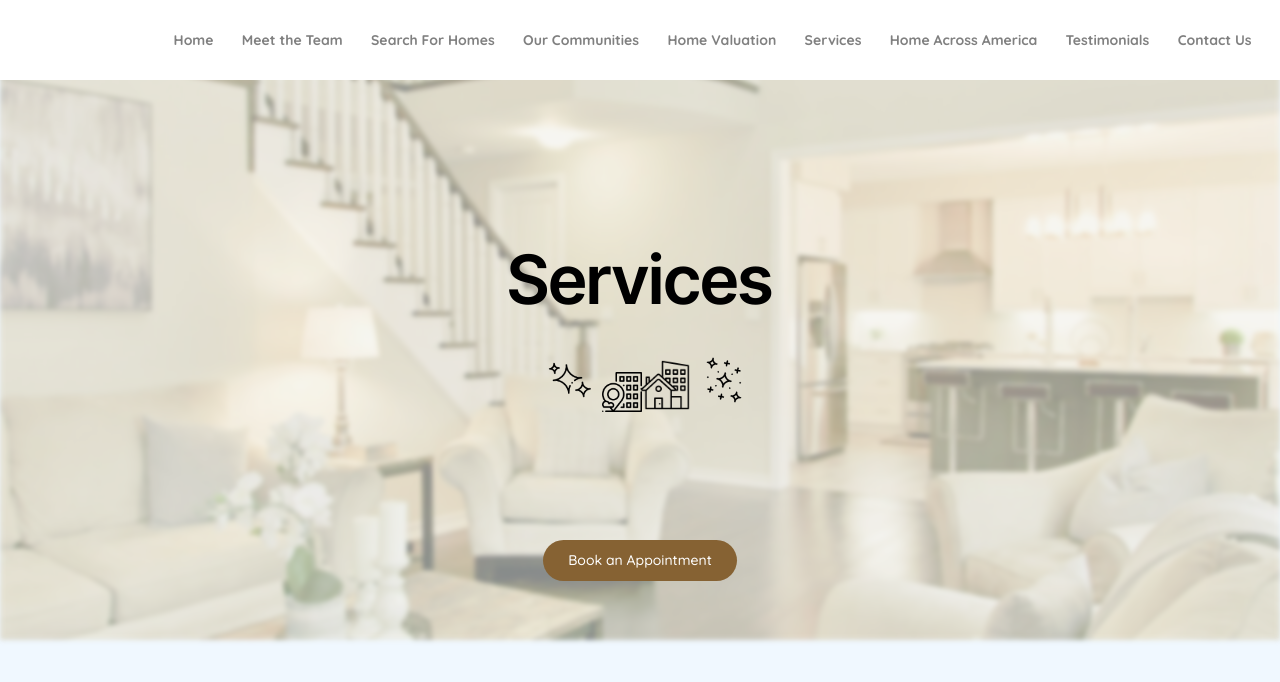
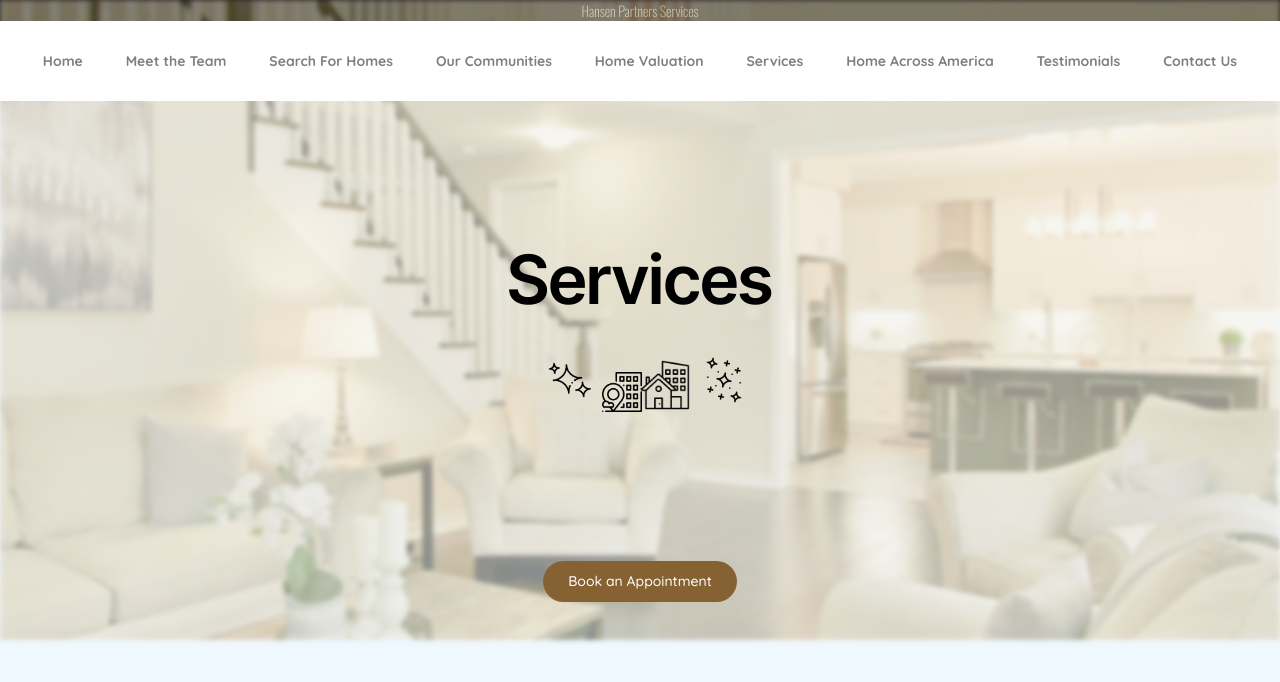
Before and after one commit to yelamoste/Hansen-Partners-Services, a React (Vite) app: page / in a window 1280 px wide. Shown: the top 682 px of the page. Built offline with nearby package versions, Linux system fonts and the light colour scheme.

Commit message:
Update Navbar.jsx

```diff
--- a/src/components/navbar/Navbar.jsx
+++ b/src/components/navbar/Navbar.jsx
@@ -4,9 +4,10 @@ import { Link } from 'react-router-dom'
 
 const Navbar = () => {
   return (
-    <div className='nav-cont'>
+    <div className='nav-main'>
       <div className='hansen-title'>Hansen Partners Services</div>
-        <Link to="/" className='dir'>Home</Link>
+      <div className='nav-cont'>
+      <Link to="/" className='dir'>Home</Link>
         <Link to="/meet-the-team" className='dir'>Meet the Team</Link>
         <Link to="/search-for-homes" className='dir'>Search For Homes</Link>
         <Link to="/our-communities" className='dir'>Our Communities</Link>
@@ -15,7 +16,7 @@ const Navbar = () => {
         <Link to="/home-across-america" className='dir'>Home Across America</Link>
         <Link to="/testimonials" className='dir'>Testimonials</Link>
         <Link to="/contact-us" className='dir'>Contact Us</Link>
-
+      </div>
     </div>
   )
 }
```
